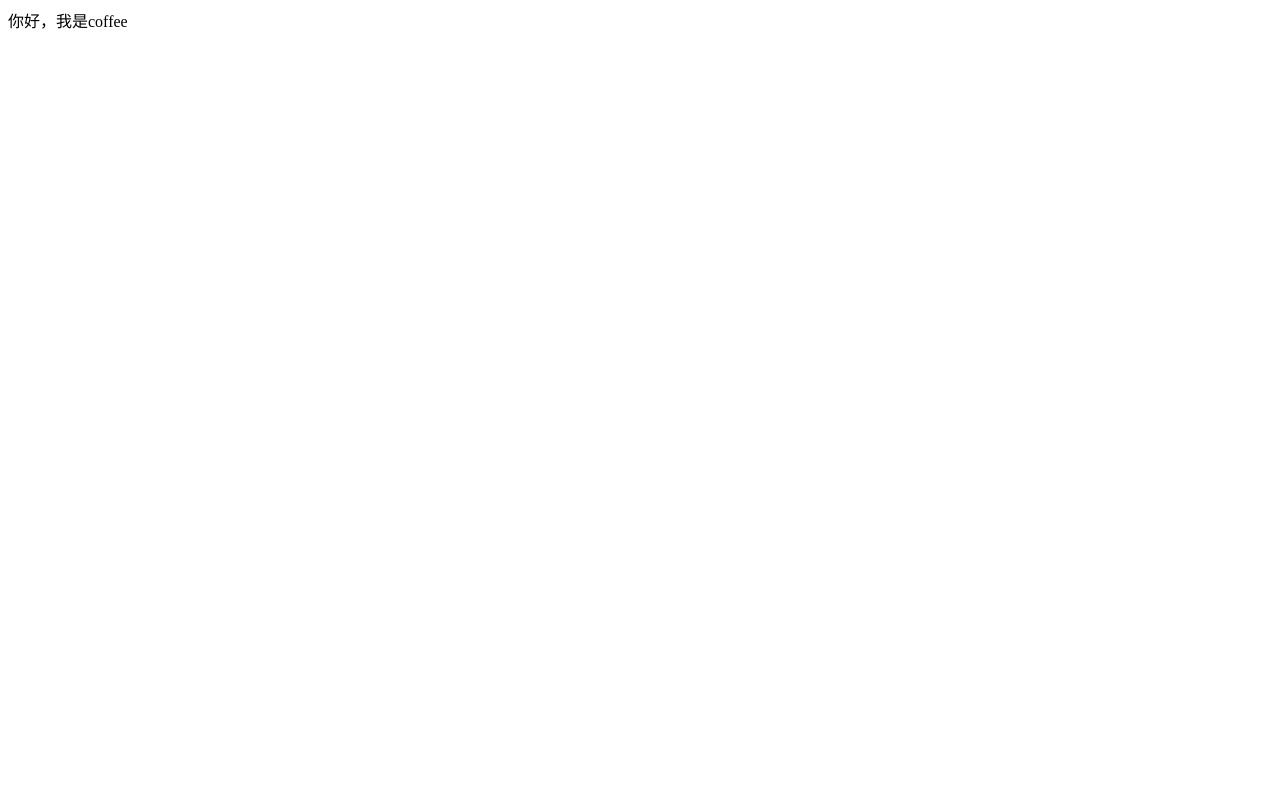
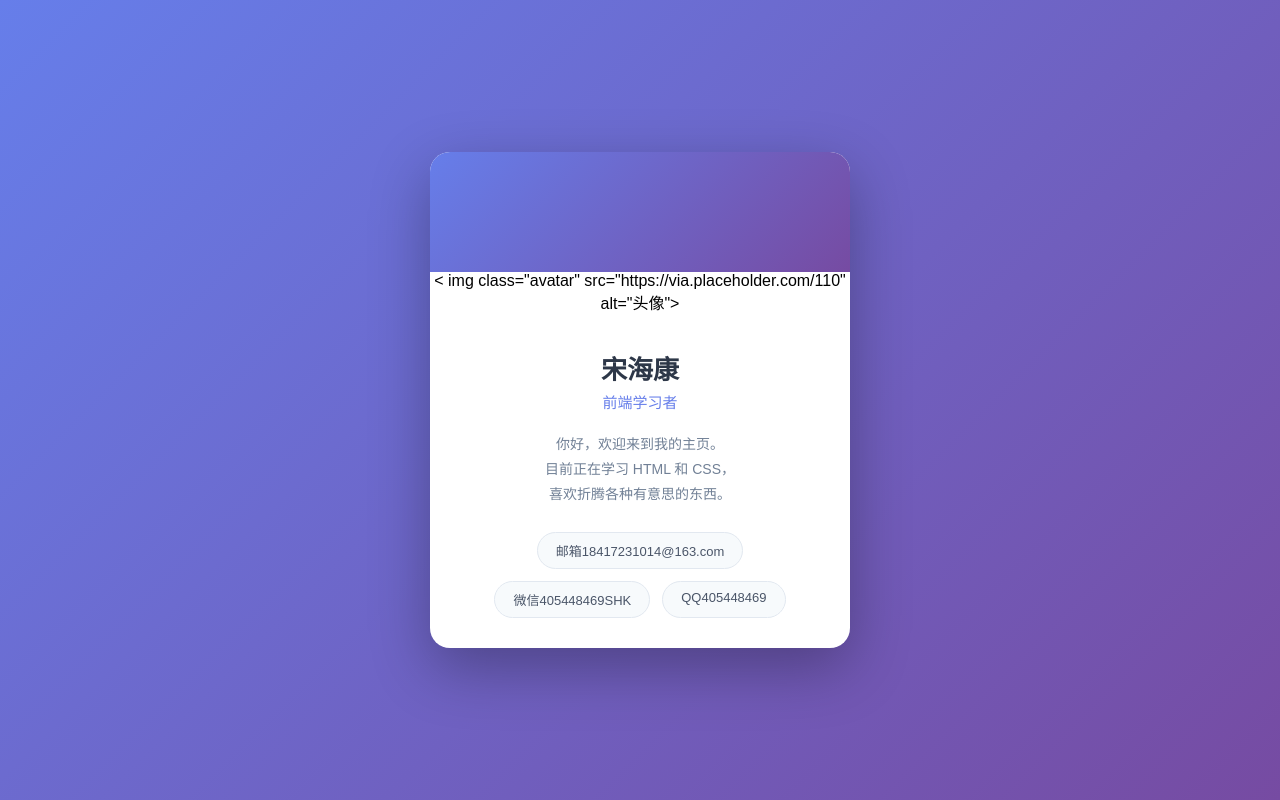
Before and after one commit to coffee105445/coffee105445.github.io, a plain HTML site: page index.html in a window 1280 px wide. Drawn offline with Linux system fonts and the light colour scheme.

Commit message:
Update index.html

```diff
--- a/index.html
+++ b/index.html
@@ -1,11 +1,118 @@
 <!DOCTYPE html>
-<html>
-  <head>
+<html lang="zh-CN">
+<head>
+    <meta charset="utf-8">
+    <meta name="viewport" content="width=device-width, initial-scale=1">
     <title>我的名片</title>
-    <meta charset="utf-8">
-  </head>
-  <body>
-    <hi>你好，我是coffee</hi>
+    <style>
+        * {
+            margin: 0;
+            padding: 0;
+            box-sizing: border-box;
+        }
 
-  </body>
+        body {
+            font-family: "Microsoft YaHei", "PingFang SC", sans-serif;
+            background: linear-gradient(135deg, #667eea 0%, #764ba2 100%);
+            min-height: 100vh;
+            display: flex;
+            justify-content: center;
+            align-items: center;
+            padding: 20px;
+        }
+
+        .card {
+            background: #ffffff;
+            width: 100%;
+            max-width: 420px;
+            border-radius: 20px;
+            box-shadow: 0 20px 60px rgba(0, 0, 0, 0.3);
+            overflow: hidden;
+            text-align: center;
+        }
+
+        .cover {
+            height: 120px;
+            background: linear-gradient(135deg, #667eea 0%, #764ba2 100%);
+        }
+
+        .avatar {
+            width: 110px;
+            height: 110px;
+            border-radius: 50%;
+            border: 5px solid #fff;
+            margin-top: -55px;
+            background: #f0f0f0;
+            object-fit: cover;
+        }
+
+        .info {
+            padding: 20px 30px 30px;
+        }
+
+        h1 {
+            font-size: 26px;
+            color: #2d3748;
+            margin: 15px 0 5px;
+        }
+
+        .job {
+            color: #667eea;
+            font-size: 15px;
+            margin-bottom: 20px;
+        }
+
+        .bio {
+            color: #718096;
+            font-size: 14px;
+            line-height: 1.8;
+            margin-bottom: 25px;
+        }
+
+        .contact {
+            display: flex;
+            justify-content: center;
+            gap: 12px;
+            flex-wrap: wrap;
+        }
+
+        .contact a {
+            padding: 8px 18px;
+            background: #f7fafc;
+            border: 1px solid #e2e8f0;
+            border-radius: 20px;
+            color: #4a5568;
+            text-decoration: none;
+            font-size: 13px;
+            transition: all 0.3s;
+        }
+
+        .contact a:hover {
+            background: #667eea;
+            color: #fff;
+            border-color: #667eea;
+            transform: translateY(-2px);
+        }
+    </style>
+</head>
+<body>
+    <div class="card">
+        <div class="cover"></div>
+        < img class="avatar" src="https://via.placeholder.com/110" alt="头像">
+        <div class="info">
+            <h1>宋海康</h1>
+            <p class="job">前端学习者</p >
+            <p class="bio">
+                你好，欢迎来到我的主页。<br>
+                目前正在学习 HTML 和 CSS，<br>
+                喜欢折腾各种有意思的东西。
+            </p >
+            <div class="contact">
+                <a href=" ">邮箱18417231014@163.com</a >
+                <a href="#">微信405448469SHK</a >
+                <a href="#">QQ405448469</a >
+            </div>
+        </div>
+    </div>
+</body>
 </html>
```
